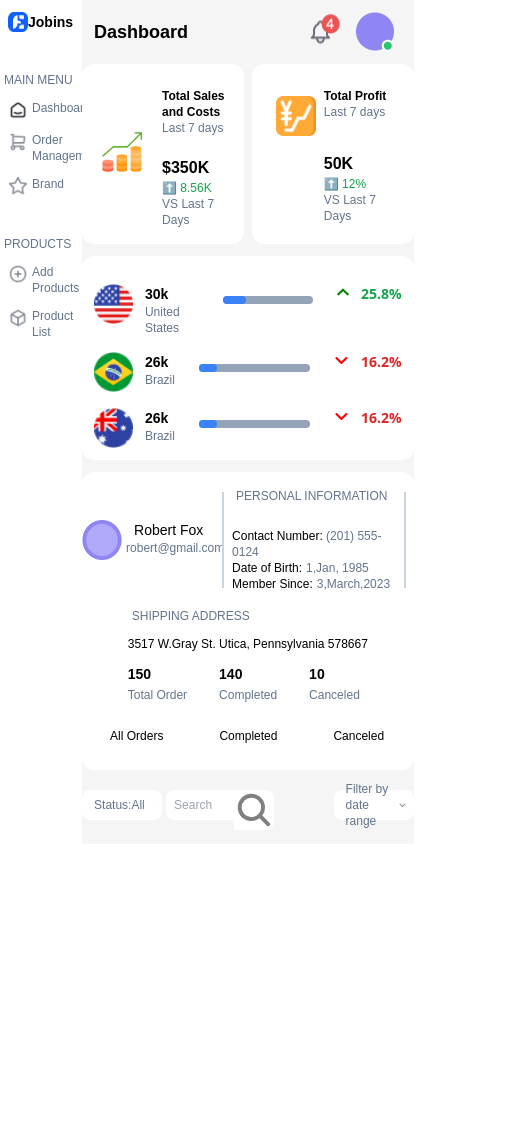
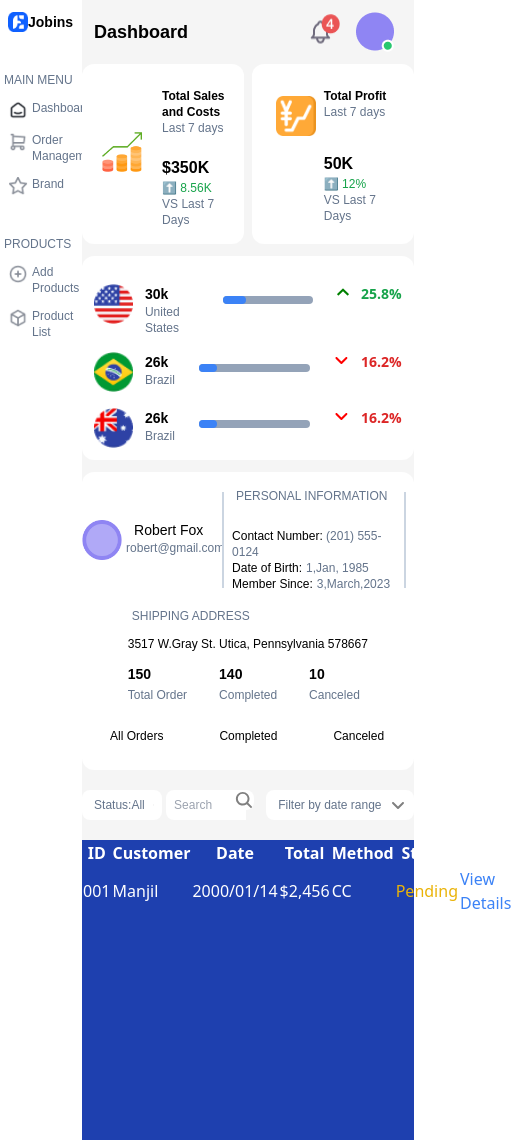
Before and after one commit to Manjil00/jobins-frontend-challange, a React (Create React App) app: page / in a window 390 px wide. Shown: the whole page, 513 px wide, since content can reach past the window. Before the commit the page ends 844 px from the top, so only its background shows below. Built offline with nearby package versions, Linux system fonts and the light colour scheme.

Commit message:
responsive

```diff
--- a/src/App.js
+++ b/src/App.js
@@ -24,7 +24,31 @@ const App = () => {
     <Section2/>
     <Section3/>
 
+    <div className="Section4 mt-5 bg-red-800 h-[400px]] w-full">
+      <div className="bgtable bg-blue-800 text-white  h-[300px] w-full">
+      <thead>
+        <tr>
+          <th>ID</th>
+          <th>Customer</th>
+          <th>Date</th>
+          <th>Total</th>
+          <th>Method</th>
+          <th>Status</th>
+          <th>Action</th>
+        </tr>
+      </thead>
+      <tbody>
+        <td>001</td>
+        <td>Manjil</td>
+        <td>2000/01/14</td>
+        <td>$2,456</td>
+        <td>CC</td>
+        <td className='text-yellow-500'>Pending</td>
+        <td className='text-blue-500 cursor-pointer'>View Details</td>
+      </tbody>
+      </div>
 
+    </div>
 
 
     </div>
--- a/src/Components/Section3.jsx
+++ b/src/Components/Section3.jsx
@@ -15,11 +15,11 @@ return (
         <div className="searchbar flex">
         <input type="text" placeholder="Search" className="greytext  w-[80px] p-2 md:w-[200px] h-[30px] md:h-[40px] flex justify-center items-center
         bg-white rounded-tl-lg rounded-bl-lg cursor-text"/>
-        <IoSearch className='bg-white h-[40px] w-[40px] rounded-tr-lg rounded-br-lg cursor-pointer ml-[-12px] ' color='grey'/>
+        <IoSearch className='bg-white h-[20px] md:h-[40px] w-[20px] md:w-[40px] rounded-tr-lg rounded-br-lg cursor-pointer ml-[-12px] ' color='grey'/>
         </div>
         </div>
 
-        <div className="Filtercursor-pointer p-2 w-[80px] md:w-auto h-[30px] md:h-[40px] flex justify-center items-center gap-2 bg-white rounded-lg ">
+        <div className="Filtercursor-pointer p-2 w-auto h-[30px] md:h-[40px] flex justify-center items-center gap-2 bg-white rounded-lg ">
         <h1 className='greytext'>Filter by date range</h1>
         <FaAngleDown color='grey'/>
         </div>
```
